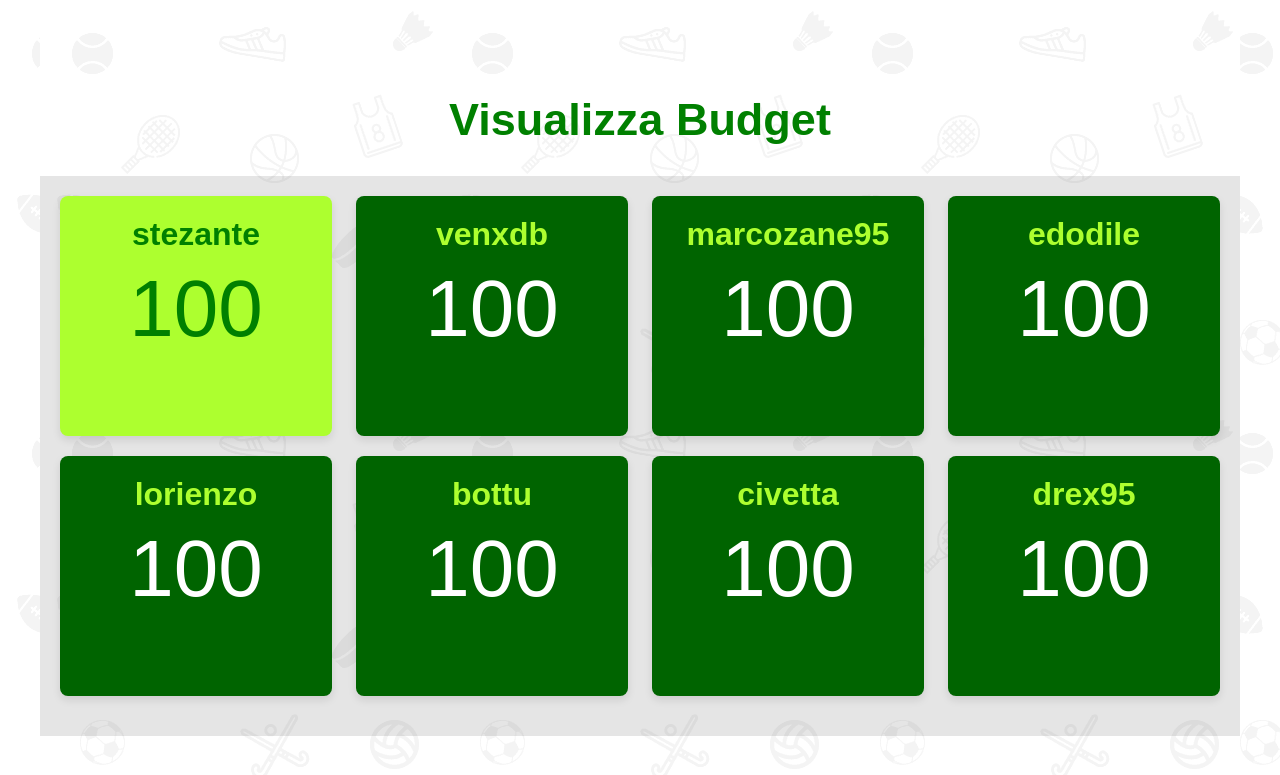
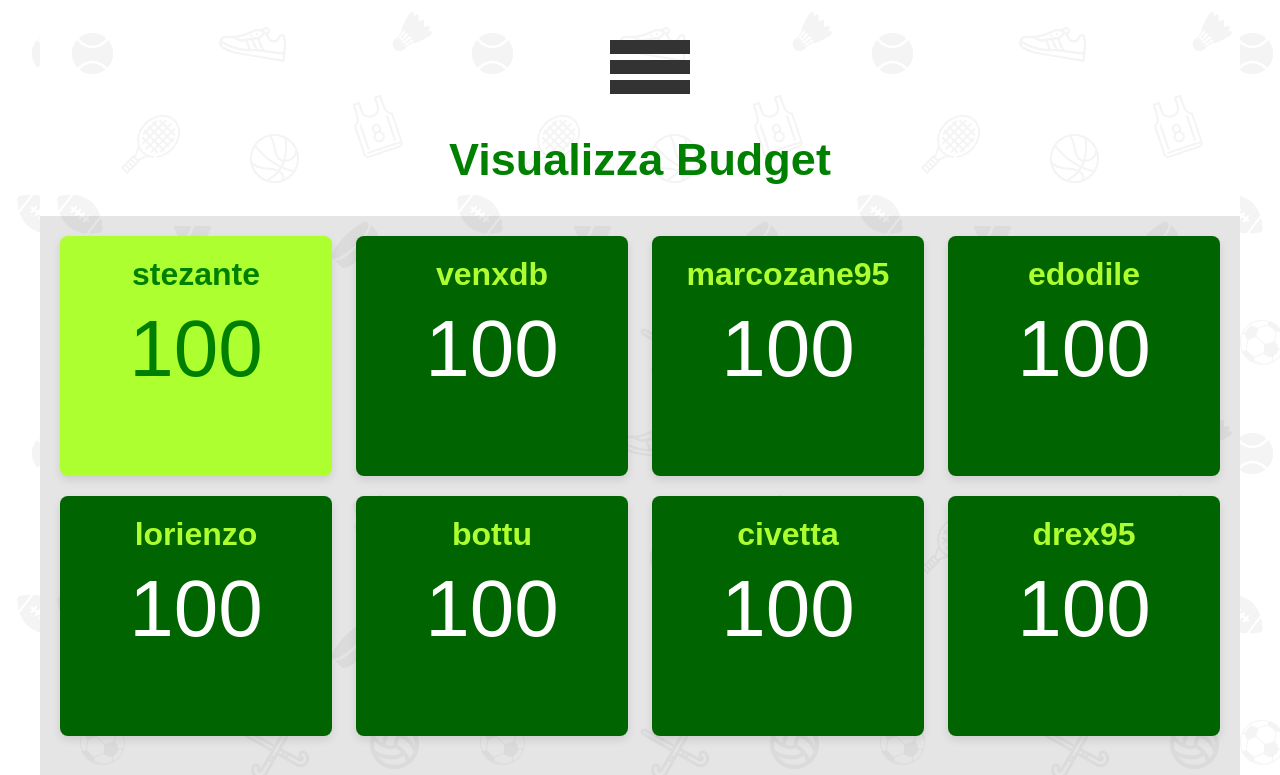
Before and after one commit to venxdb/FantaCalcioAsta, a Django app: page /login/menu/budget in a window 1280 px wide. Shown: the top 775 px of the page. Run offline with Django 3.2, Linux system fonts and the light colour scheme; a user stored in the database is signed in; data comes from the database, SQL or seed files in the repository; both versions use the stored data as it was after the commit.

Commit message:
Il menù

```diff
--- a/astatracking/templates/budget.html
+++ b/astatracking/templates/budget.html
@@ -8,8 +8,50 @@
     <link rel="preconnect" href="https://fonts.googleapis.com">
     <link rel="preconnect" href="https://fonts.gstatic.com" crossorigin>
     <link href="https://fonts.googleapis.com/css2?family=Inter:wght@100..900&family=Open+Sans:ital,wght@0,300..800;1,300..800&family=Roboto:ital,wght@0,100;0,300;0,400;0,500;0,700;0,900;1,100;1,300;1,400;1,500;1,700;1,900&display=swap" rel="stylesheet">
+
+    <style>
+        .menu-btn {
+
+          cursor: pointer;
+          width: 80px;
+          height: 80px;
+          position: relative;
+          top: 10px;
+          left: 10px;
+        }
+        .menu-btn div {
+          background-color: #333;
+          height: 14px;
+          margin: 6px 0;
+          transition: 0.4s;
+        }
+        .menu-content {
+          display: none;
+          list-style-type: none;
+          padding: 0;
+          margin: 20px 0 0 0;
+        }
+        .menu-content a {
+          text-decoration: none;
+          font-size: 38px;
+          color: #333;
+          display: block;
+          padding: 10px 0;
+        }
+        .menu-content a:hover {
+          background-color: #f0f0f0;
+        }
+        </style>
+
+        <script>
+        function toggleMenu() {
+          const menuContent = document.getElementById("menu-content");
+          menuContent.style.display = menuContent.style.display === "block" ? "none" : "block";
+        }
+        </script>
 </head>
 <body>
+    {% include "partials/voci.html" %}
     <h1>Visualizza Budget</h1>
 
     <div class="container">
--- a/astatracking/templates/login.html
+++ b/astatracking/templates/login.html
@@ -11,6 +11,7 @@
 <body>
     <div class="logo-container">
         <img src="{% static 'img/logo2.svg' %}" alt="logo" id="logo">
+        <img src="{% static 'img/scritta.svg' %}" alt="logo" id="scritta">
     </div>
     <div class="login-page">
         <div class="login-page-wrapper">
--- a/astatracking/templates/menu.html
+++ b/astatracking/templates/menu.html
@@ -10,9 +10,11 @@
 <link rel="preconnect" href="https://fonts.gstatic.com" crossorigin>
 <link href="https://fonts.googleapis.com/css2?family=Inter:wght@100..900&family=Open+Sans:ital,wght@0,300..800;1,300..800&family=Roboto:ital,wght@0,100;0,300;0,400;0,500;0,700;0,900;1,100;1,300;1,400;1,500;1,700;1,900&display=swap" rel="stylesheet">
 
+
 </head>
 <body>
-    <h1>Ecco che è arrivato il più coglione di tutti, bravo sei riuscito a entrare {{ user_name }}!</h1>
+
+    <h1>Complimenti {{ user_name }} hai già vinto il fanta!</h1>
     <div class="timeline-container">
         <div class="timeline-step">
           <h2>Lista giocatori</h2>
--- /dev/null
+++ b/astatracking/templates/partials/voci.html
@@ -0,0 +1,10 @@
+<div class="menu-btn" onclick="toggleMenu()">
+    <div></div>
+    <div></div>
+    <div></div>
+</div>
+<ul id="menu-content" class="menu-content">
+    <li><a href="lista">Lista</a></li>
+    <li><a href="budget">Budget</a></li>
+    <li><a href="rose">Rose</a></li>
+</ul>
--- a/static/css/budget.css
+++ b/static/css/budget.css
@@ -31,6 +31,7 @@ max-width: 1200px;
 padding: 20px;
 background-color: rgba(0, 0, 0, 0.1);
 box-sizing: border-box;
+
 }
 
 .box {
@@ -71,6 +72,10 @@ box-sizing: border-box;
     .box p {
         font-size: 4em;
     }
+    .box {
+        width: calc(30%);
+        height: 80px;
+    }
 }
 
 @media (max-width: 768px) {
--- a/static/css/menu.css
+++ b/static/css/menu.css
@@ -13,7 +13,7 @@ html, body {
 
 h1 {
     color: darkgreen;
-    font-size: 1.5em;
+    font-size: 2.5em;
     margin: 20px 0;
     position: absolute;
     top: 20px;
@@ -81,7 +81,7 @@ h2 {
 /* Stili per schermi piccoli */
 @media (max-width: 768px) {
     h1 {
-        font-size: 1.2em;
+        font-size: 1.5em;
         top: 15px;
     }
 
@@ -114,7 +114,7 @@ h2 {
 
 @media (max-width: 1024px) {
     h1 {
-        font-size: 0.8em;
+        font-size: 1.5em;
         top: 1px;
     }
 
```
Also changed, not shown: static/css/index.css (+7 -2 lines), db.sqlite3.
